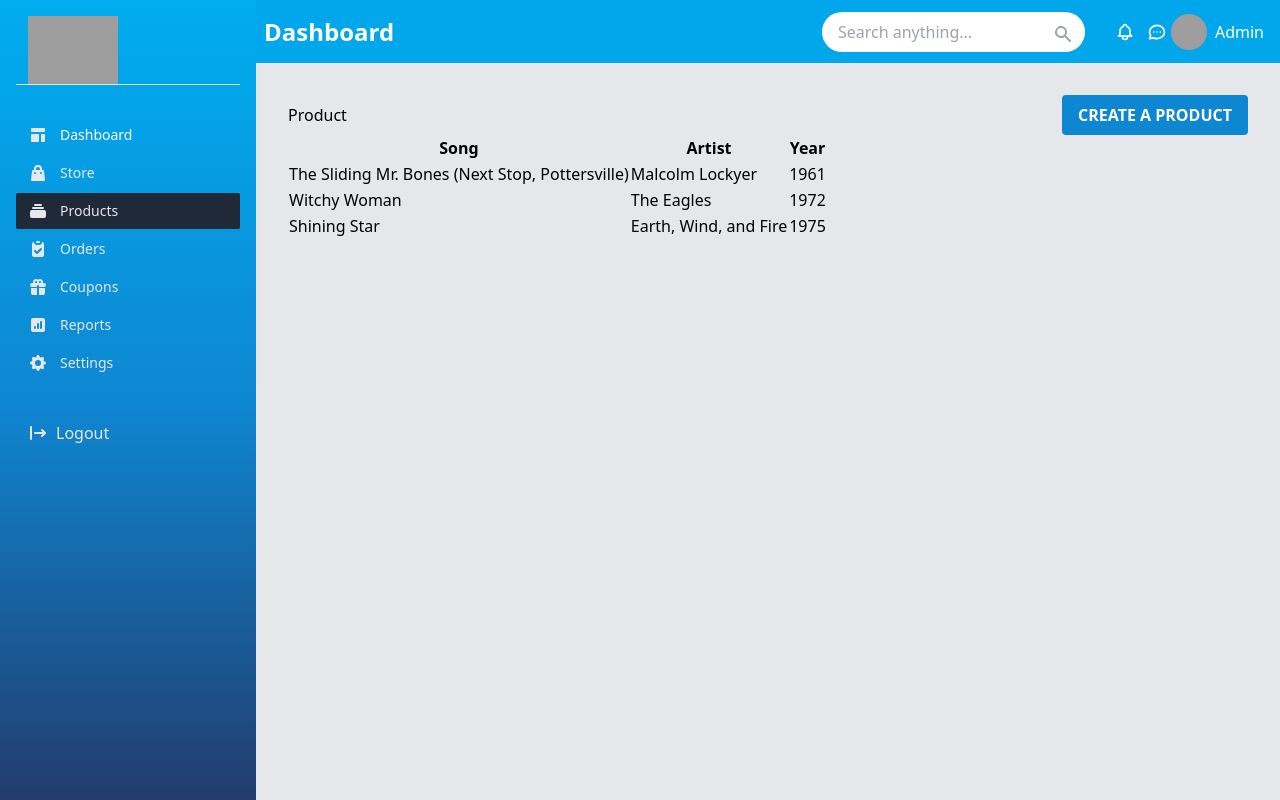
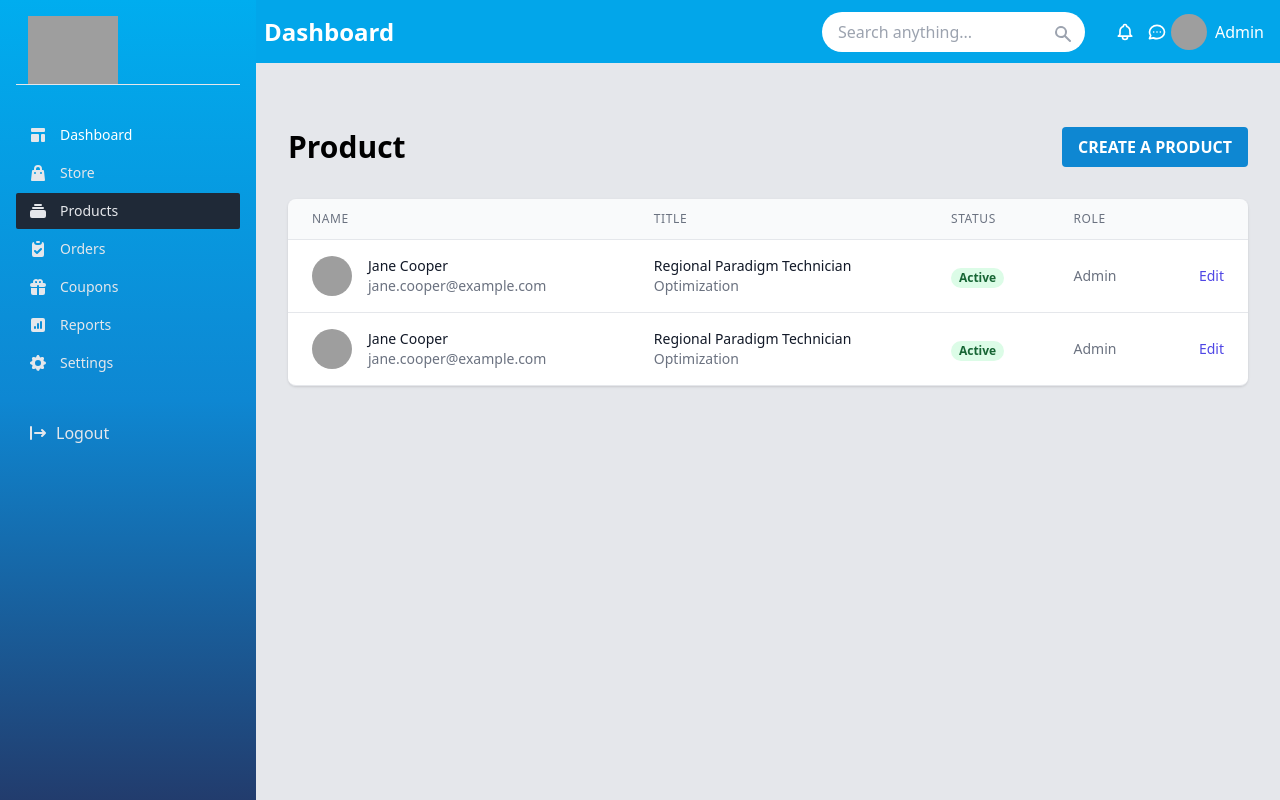
Before and after one commit to Rubanda/izitini-dashboard, a React (Create React App) app: page /products in a window 1280 px wide. Built offline with nearby package versions, Linux system fonts and the light colour scheme; grey boxes are pictures that could not be loaded.

Commit message:
created a table

```diff
--- a/src/components/Products.tsx
+++ b/src/components/Products.tsx
@@ -1,51 +1,161 @@
-import React from "react";
-import { Link } from "react-router-dom";
+import React from 'react'
+import { Link } from 'react-router-dom'
 
 const Products = () => {
-  const [values, setValues] = React.useState();
-  const [loading, setLoading] = React.useState(false);
-  const [error, setError] = React.useState(null);
+    const [values, setValues] = React.useState()
+    const [loading, setLoading] = React.useState(false)
+    const [error, setError] = React.useState(null)
 
     return (
         <div className='px-4 sm:px-6  lg:px-8 py-8 w-full h-full max-w-9xl mx-auto bg-gray-200'>
-    <div className="flex items-center justify-between">
-        <h3>Product</h3>
-        <Link to="/products/create-product">
-          <button className="bg-middle-blue hover:bg-blue-700 text-white font-bold py-2 px-4 rounded">
+            <div className='flex items-center justify-between py-8'>
+                <h3 className='text-3xl font-bold'>Product</h3>
+                <Link to='/products/create-product'>
+                    <button className='bg-middle-blue hover:bg-blue-700 text-white font-bold py-2 px-4 rounded'>
                         CREATE A PRODUCT
                     </button>
                 </Link>
             </div>
-      <div className="">
-        <table className="table-fixed">
-          <thead>
+            <div className='flex flex-col'>
+                <div className='-my-2 overflow-x-auto sm:-mx-6 lg:-mx-8'>
+                    <div className='py-2 align-middle inline-block min-w-full sm:px-6 lg:px-8'>
+                        <div className='shadow overflow-hidden border-b border-gray-200 sm:rounded-lg'>
+                            <table className='min-w-full divide-y divide-gray-200'>
+                                <thead className='bg-gray-50'>
                                     <tr>
-              <th>Song</th>
-              <th>Artist</th>
-              <th>Year</th>
+                                        <th
+                                            scope='col'
+                                            className='px-6 py-3 text-left text-xs font-medium text-gray-500 uppercase tracking-wider'
+                                        >
+                                            Name
+                                        </th>
+                                        <th
+                                            scope='col'
+                                            className='px-6 py-3 text-left text-xs font-medium text-gray-500 uppercase tracking-wider'
+                                        >
+                                            Title
+                                        </th>
+                                        <th
+                                            scope='col'
+                                            className='px-6 py-3 text-left text-xs font-medium text-gray-500 uppercase tracking-wider'
+                                        >
+                                            Status
+                                        </th>
+                                        <th
+                                            scope='col'
+                                            className='px-6 py-3 text-left text-xs font-medium text-gray-500 uppercase tracking-wider'
+                                        >
+                                            Role
+                                        </th>
+                                        <th
+                                            scope='col'
+                                            className='relative px-6 py-3'
+                                        >
+                                            <span className='sr-only'>
+                                                Edit
+                                            </span>
+                                        </th>
                                     </tr>
                                 </thead>
-          <tbody>
+                                <tbody className='bg-white divide-y divide-gray-200'>
                                     <tr>
-              <td>The Sliding Mr. Bones (Next Stop, Pottersville)</td>
-              <td>Malcolm Lockyer</td>
-              <td>1961</td>
+                                        <td className='px-6 py-4 whitespace-nowrap'>
+                                            <div className='flex items-center'>
+                                                <div className='flex-shrink-0 h-10 w-10'>
+                                                    <img
+                                                        className='h-10 w-10 rounded-full'
+                                                        src='https://images.unsplash.com/photo-1494790108377-be9c29b29330?ixlib=rb-1.2.1&ixid=eyJhcHBfaWQiOjEyMDd9&auto=format&fit=facearea&facepad=4&w=256&h=256&q=60'
+                                                        alt=''
+                                                    />
+                                                </div>
+                                                <div className='ml-4'>
+                                                    <div className='text-sm font-medium text-gray-900'>
+                                                        Jane Cooper
+                                                    </div>
+                                                    <div className='text-sm text-gray-500'>
+                                                        jane.cooper@example.com
+                                                    </div>
+                                                </div>
+                                            </div>
+                                        </td>
+                                        <td className='px-6 py-4 whitespace-nowrap'>
+                                            <div className='text-sm text-gray-900'>
+                                                Regional Paradigm Technician
+                                            </div>
+                                            <div className='text-sm text-gray-500'>
+                                                Optimization
+                                            </div>
+                                        </td>
+                                        <td className='px-6 py-4 whitespace-nowrap'>
+                                            <span className='px-2 inline-flex text-xs leading-5 font-semibold rounded-full bg-green-100 text-green-800'>
+                                                Active
+                                            </span>
+                                        </td>
+                                        <td className='px-6 py-4 whitespace-nowrap text-sm text-gray-500'>
+                                            Admin
+                                        </td>
+                                        <td className='px-6 py-4 whitespace-nowrap text-right text-sm font-medium'>
+                                            <a
+                                                href='#'
+                                                className='text-indigo-600 hover:text-indigo-900'
+                                            >
+                                                Edit
+                                            </a>
+                                        </td>
                                     </tr>
                                     <tr>
-              <td>Witchy Woman</td>
-              <td>The Eagles</td>
-              <td>1972</td>
-            </tr>
-            <tr>
-              <td>Shining Star</td>
-              <td>Earth, Wind, and Fire</td>
-              <td>1975</td>
+                                        <td className='px-6 py-4 whitespace-nowrap'>
+                                            <div className='flex items-center'>
+                                                <div className='flex-shrink-0 h-10 w-10'>
+                                                    <img
+                                                        className='h-10 w-10 rounded-full'
+                                                        src='https://images.unsplash.com/photo-1494790108377-be9c29b29330?ixlib=rb-1.2.1&ixid=eyJhcHBfaWQiOjEyMDd9&auto=format&fit=facearea&facepad=4&w=256&h=256&q=60'
+                                                        alt=''
+                                                    />
+                                                </div>
+                                                <div className='ml-4'>
+                                                    <div className='text-sm font-medium text-gray-900'>
+                                                        Jane Cooper
+                                                    </div>
+                                                    <div className='text-sm text-gray-500'>
+                                                        jane.cooper@example.com
+                                                    </div>
+                                                </div>
+                                            </div>
+                                        </td>
+                                        <td className='px-6 py-4 whitespace-nowrap'>
+                                            <div className='text-sm text-gray-900'>
+                                                Regional Paradigm Technician
+                                            </div>
+                                            <div className='text-sm text-gray-500'>
+                                                Optimization
+                                            </div>
+                                        </td>
+                                        <td className='px-6 py-4 whitespace-nowrap'>
+                                            <span className='px-2 inline-flex text-xs leading-5 font-semibold rounded-full bg-green-100 text-green-800'>
+                                                Active
+                                            </span>
+                                        </td>
+                                        <td className='px-6 py-4 whitespace-nowrap text-sm text-gray-500'>
+                                            Admin
+                                        </td>
+                                        <td className='px-6 py-4 whitespace-nowrap text-right text-sm font-medium'>
+                                            <a
+                                                href='#'
+                                                className='text-indigo-600 hover:text-indigo-900'
+                                            >
+                                                Edit
+                                            </a>
+                                        </td>
                                     </tr>
                                 </tbody>
                             </table>
                         </div>
                     </div>
-  );
-};
+                </div>
+            </div>
+        </div>
+    )
+}
 
-export default Products;
+export default Products
```
Lines whose indentation alone changed are shown as unchanged.
